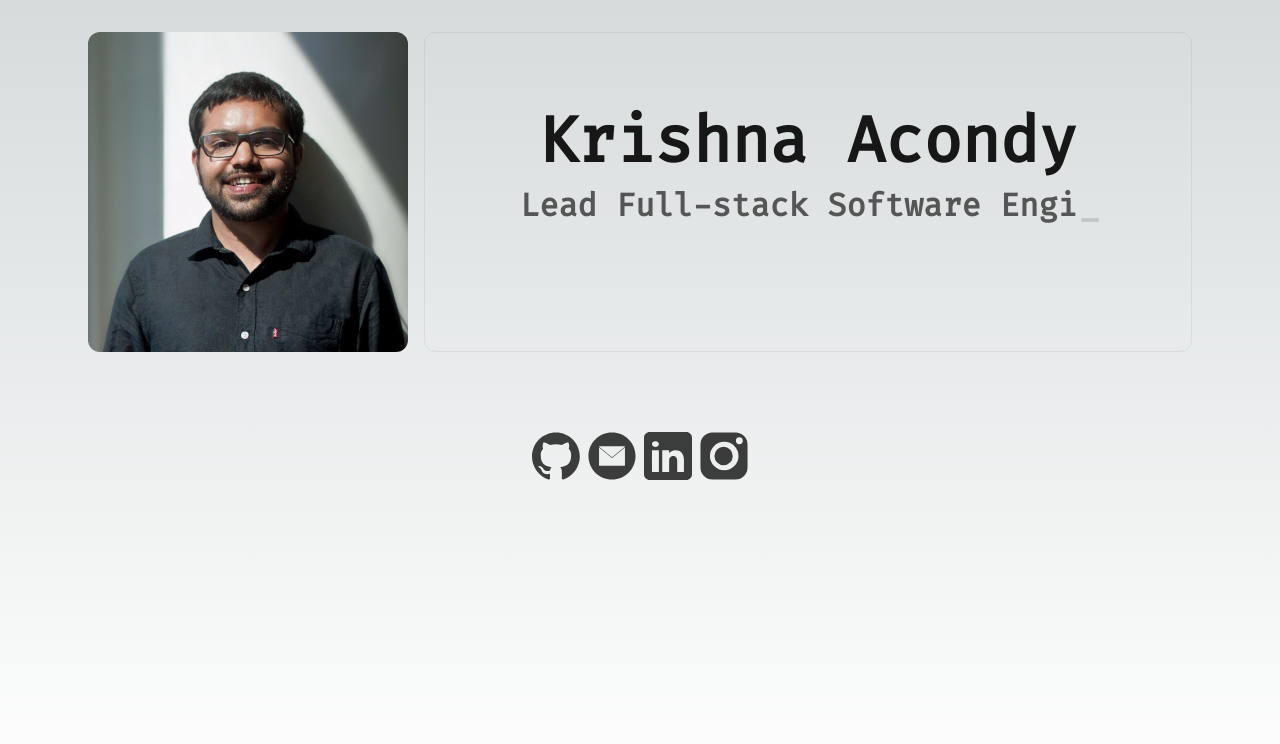
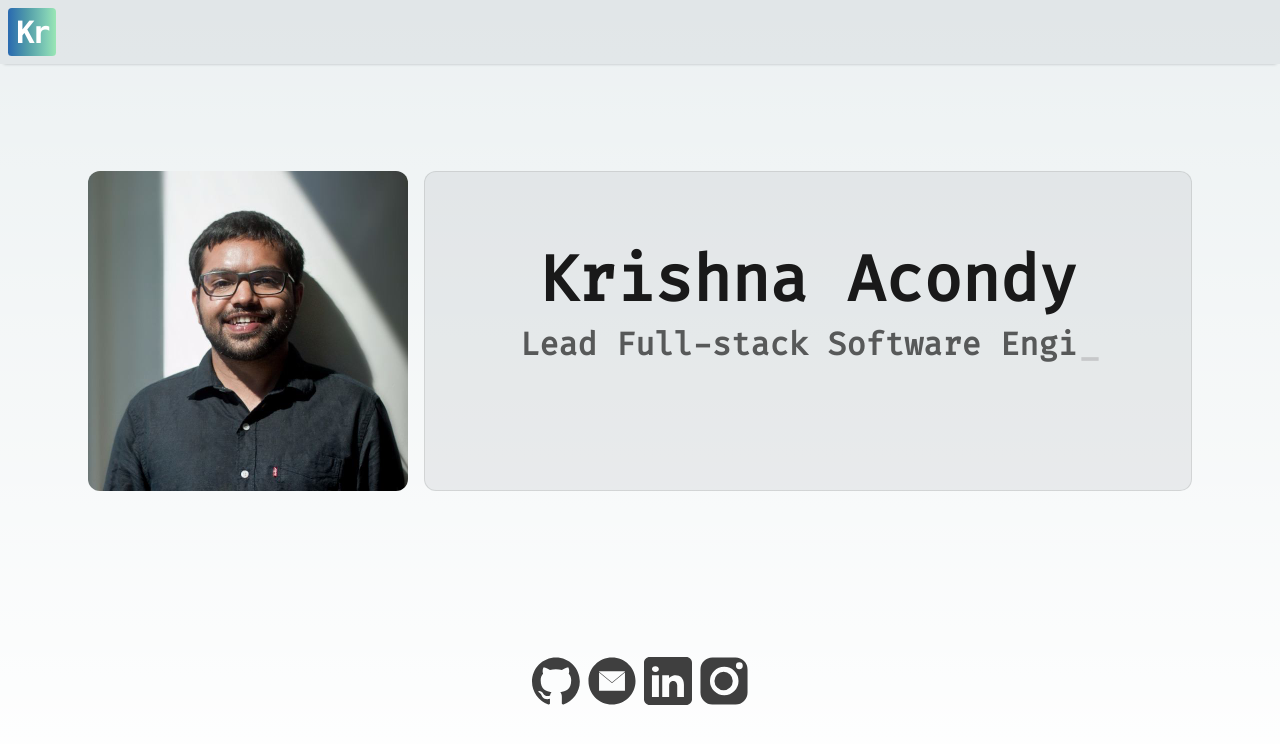
Before and after one commit to krishna-acondy/krishna-acondy.github.io, a Next.js app: page / in a window 1280 px wide. Shown: the top 744 px of the page. Built offline with nearby package versions, Linux system fonts and the light colour scheme.

Commit message:
fix(layout): add header, tweak colours

```diff
--- a/src/app/globals.css
+++ b/src/app/globals.css
@@ -5,7 +5,7 @@
     'Fira Mono', 'Droid Sans Mono', 'Courier New', monospace;
 
   --foreground-rgb: 0, 0, 0;
-  --background-start-rgb: 214, 219, 220;
+  --background-start-rgb: 236, 241, 242;
   --background-end-rgb: 255, 255, 255;
 
   --card-rgb: 180, 185, 188;
--- a/src/app/layout.tsx
+++ b/src/app/layout.tsx
@@ -2,6 +2,7 @@ import './globals.css';
 import type { Metadata } from 'next';
 import { Inter } from 'next/font/google';
 import Head from 'next/head';
+import Header from '~/components/Header';
 
 const inter = Inter({ subsets: ['latin'] });
 
@@ -26,7 +27,10 @@ export default function RootLayout({
           sizes='<generated>'
         />
       </Head>
-      <body className={inter.className}>{children}</body>
+      <body className={inter.className}>
+        <Header />
+        {children}
+      </body>
     </html>
   );
 }
--- a/src/app/page.module.css
+++ b/src/app/page.module.css
@@ -2,13 +2,15 @@
   display: flex;
   flex-direction: column;
   align-items: center;
-  min-height: 100vh;
+  justify-content: space-around;
+  min-height: calc(100vh - 64px);
   padding: 2rem 2rem 0 2rem;
 }
 
 .header {
   padding: 2rem;
-  border: 1px solid rgba(var(--card-border-rgb), 0.15);
+  border: 1px solid rgba(var(--card-border-rgb), 0.25);
+  background: rgba(var(--card-rgb), 0.25);
   border-radius: var(--border-radius);
   opacity: 0.9;
   text-align: center;
@@ -33,9 +35,14 @@
 }
 
 .button {
-  border: 1px solid rgb(var(--foreground-rgb));
+  border: 1px solid rgba(var(--foreground-rgb), 0.5);
+  color: rgba(var(--foreground-rgb), 0.9);
   border-radius: var(--border-radius);
   padding: 0.5rem;
+}
+
+.button:visited {
+  color: rgba(var(--foreground-rgb), 0.9);
 }
 
 .center {
@@ -56,6 +63,7 @@
 @media (max-width: 700px) {
   .main {
     padding: 1rem 1rem 0 1rem;
+    justify-content: space-between;
   }
 
   .center {
@@ -94,6 +102,7 @@
 @media (min-width: 701px) and (max-width: 1120px) {
   .main {
     padding: 1rem 1rem 0 1rem;
+    justify-content: space-around;
   }
 
   .center {
--- a/src/components/Contact.module.css
+++ b/src/components/Contact.module.css
@@ -4,11 +4,10 @@
   align-items: center;
   justify-content: center;
   padding: 1rem;
-  margin-top: auto;
 }
 
-@media (min-width: 701px) {
+@media (max-width: 700px) {
   .container {
-    margin-top: 4rem;
+    margin-top: auto;
   }
 }
--- /dev/null
+++ b/src/components/Header.module.css
@@ -0,0 +1,11 @@
+.container {
+  display: flex;
+  gap: 0.5rem;
+  align-items: center;
+  justify-content: space-between;
+  padding: 1rem 0.5rem;
+  position: sticky;
+  height: 64px;
+  box-shadow: 0 4px 3px -4px rgba(var(--card-rgb), 1);
+  background: rgba(var(--card-rgb), 0.2);
+}
--- /dev/null
+++ b/src/components/Header.tsx
@@ -0,0 +1,60 @@
+import styles from './Header.module.css';
+function Logo() {
+  return (
+    <svg
+      width='48'
+      height='48'
+      viewBox='0 0 100 100'
+      xmlns='http://www.w3.org/2000/svg'
+    >
+      <defs>
+        <linearGradient id='gradient' x1='1' y1='0.5' x2='0' y2='0.5'>
+          <stop offset='0%' stop-color='#9ae6b4' />
+          <stop offset='19.6%' stop-color='#81ceb5' />
+          <stop offset='39.2%' stop-color='#6ab6b0' />
+          <stop offset='58.8%' stop-color='#539ea9' />
+          <stop offset='98%' stop-color='#2b6cb0' />
+        </linearGradient>
+        <style>
+          {`rect {
+      fill: url(#gradient);
+    }
+    text {
+        fill: white;
+      }
+    @media (prefers-color-scheme: dark) {
+      rect {
+        fill: transparent;
+      }
+      text {
+        fill: url(#gradient);
+      }
+    }`}
+        </style>
+      </defs>
+      <rect width='100%' height='100%' rx='8' />
+      <text
+        x='50%'
+        y='50%'
+        textAnchor='middle'
+        fontFamily='ui-monospace, Menlo, Monaco'
+        strokeWidth='2px'
+        fontWeight='bolder'
+        fontSize='4rem'
+        dy='.35em'
+        letterSpacing={-5.5}
+      >
+        Kr
+      </text>
+    </svg>
+  );
+}
+function Header() {
+  return (
+    <div className={styles.container}>
+      <Logo />
+    </div>
+  );
+}
+
+export default Header;
```
